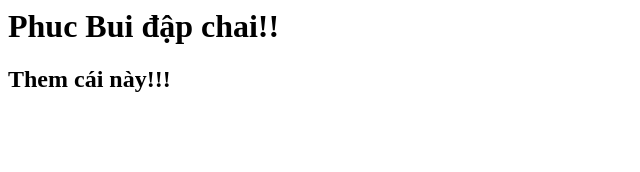
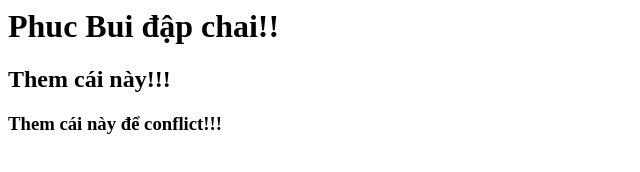
Before and after one commit to phucbui/Github_learning, a plain HTML site: page index.html in a window 1280 px wide. Shown: the whole page, without its empty margins (0-640 px from the left). Drawn offline with Linux system fonts and the light colour scheme.

Commit message:
thêm để check conflict

```diff
--- a/index.html
+++ b/index.html
@@ -1,3 +1,5 @@
 <h1>Phuc Bui đập chai!!</h1>
 
 <h2>Them cái này!!!</h2>
+
+<h3>Them cái này để conflict!!!</h2>
```
